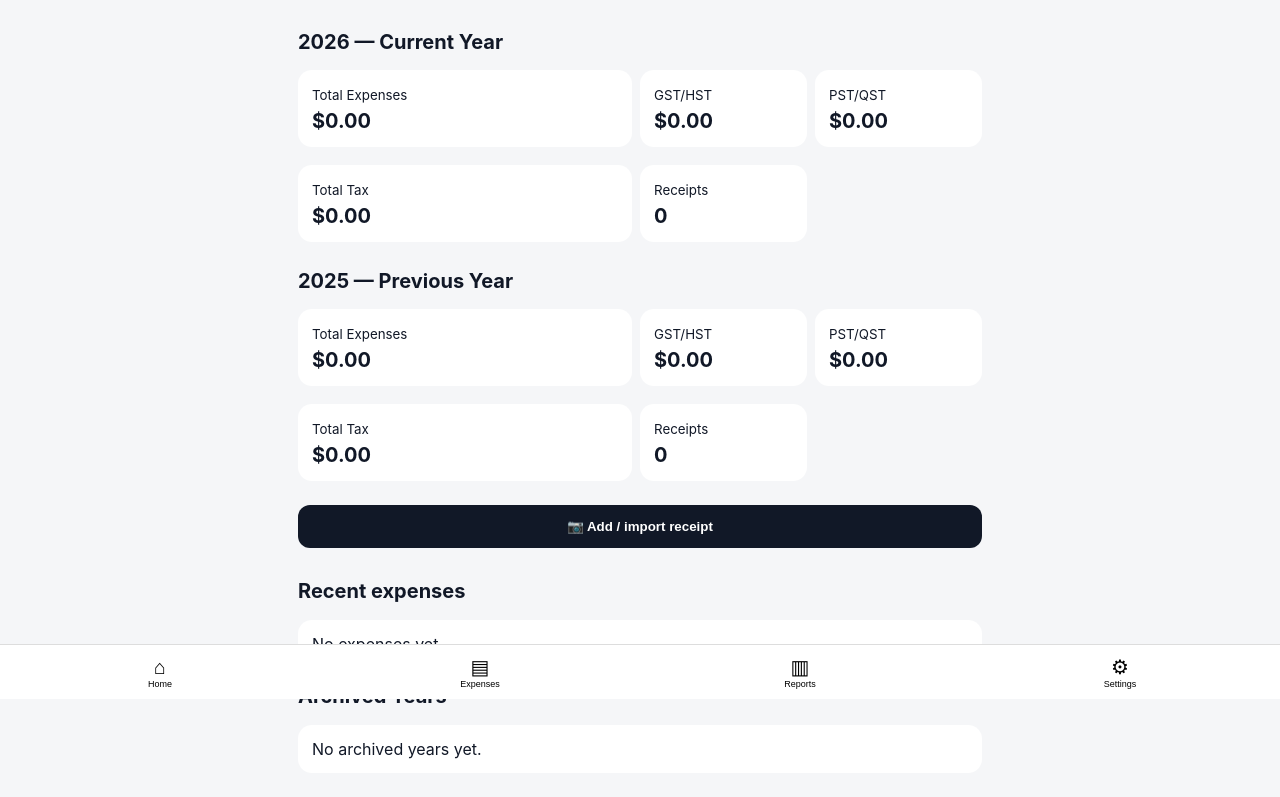
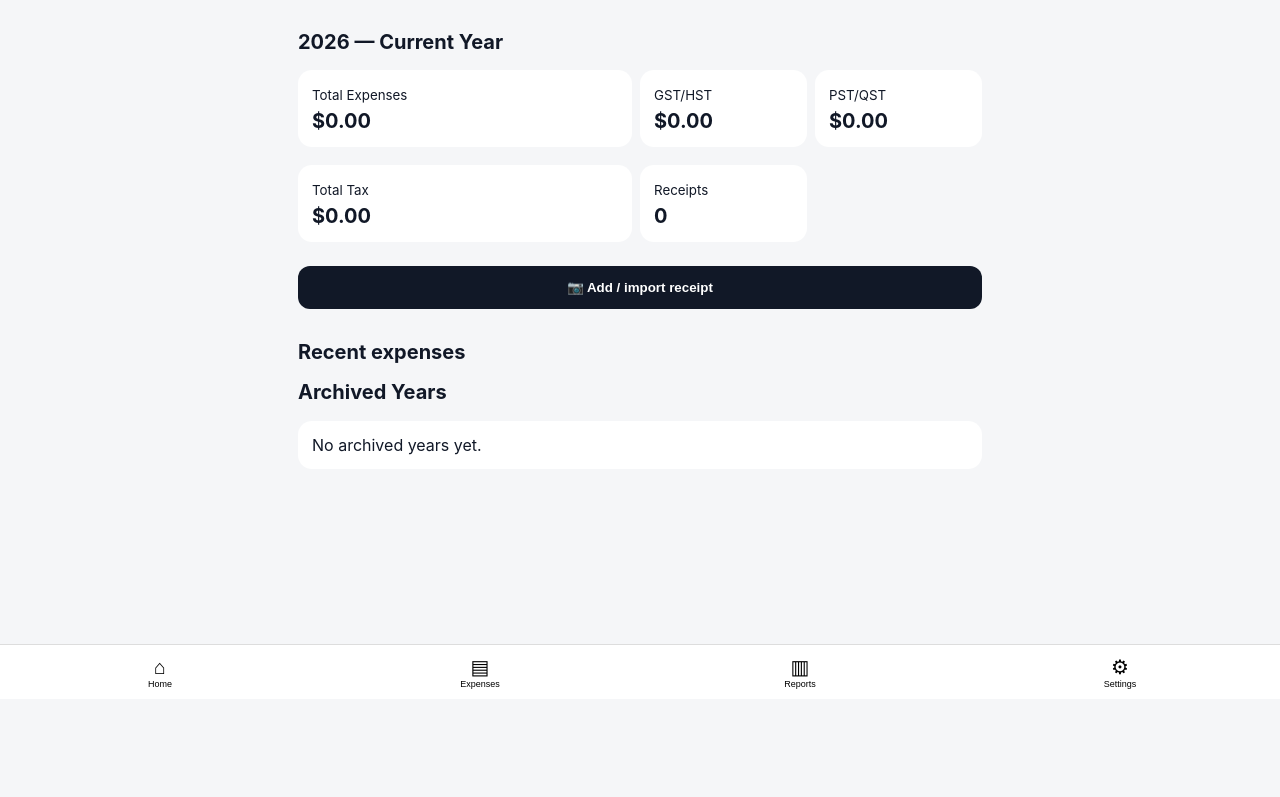
Before and after one commit to doorpro306-star/my-expense-tracker-v13-test, a plain HTML site: page index.html in a window 1280 px wide. Shown: the part 101-898 px from the top of the page. After the commit the page ends 800 px from the top, so only its background shows below. Drawn offline with Linux system fonts and the light colour scheme; a script that the page names is missing.

Commit message:
Remove previous year from V13 home

```diff
--- a/index.html
+++ b/index.html
@@ -10,14 +10,7 @@
 <div><small>Total Tax</small><b id="mTax">$0.00</b></div>
 <div><small>Receipts</small><b id="mCount">0</b></div></div>
 
-<h2 id="previousYearLabel">Previous Year</h2>
-<div class="stats">
-<div><small>Total Expenses</small><b id="pTotal">$0.00</b></div>
-<div><small>GST/HST</small><b id="pGST">$0.00</b></div>
-<div><small>PST/QST</small><b id="pPST">$0.00</b></div>
-<div><small>Total Tax</small><b id="pTax">$0.00</b></div>
-<div><small>Receipts</small><b id="pCount">0</b></div>
-</div>
+
 
 <button class="primary big" onclick="show('add')">📷 Add / import receipt</button>
 
```
